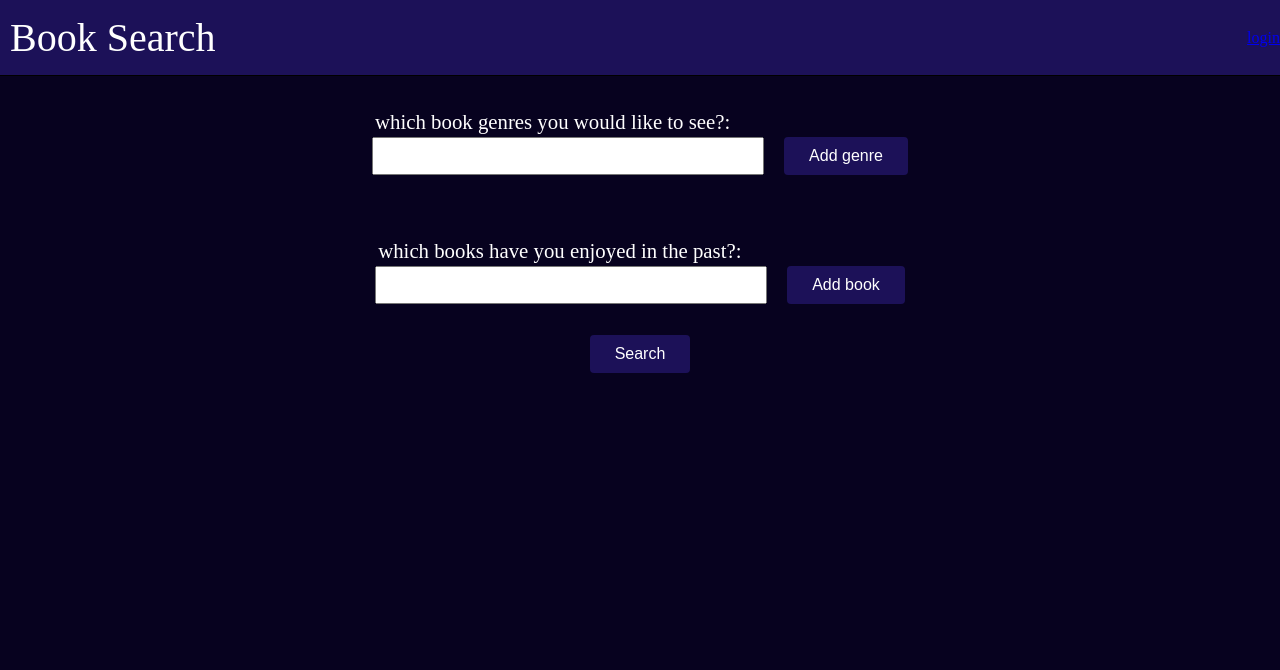
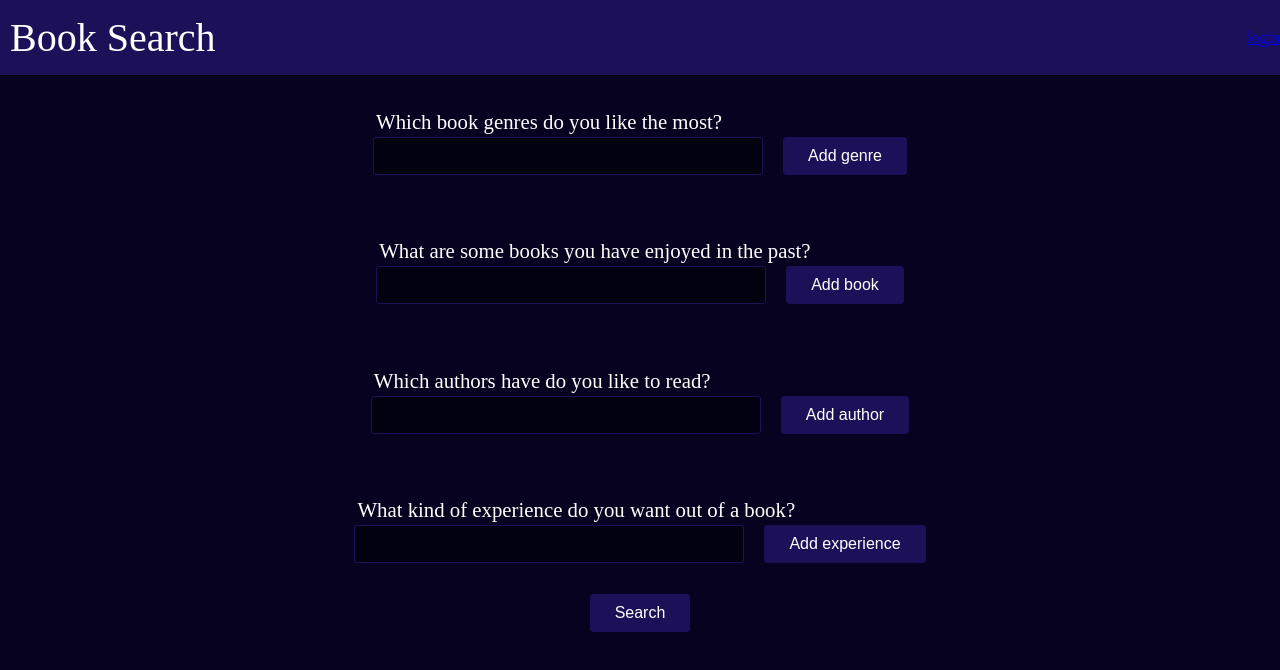
Before and after one commit to SpencerHitchcock05/Book-App, a React app in the folder client/: page / in a window 1280 px wide. Shown: the top 670 px of the page. Built offline with nearby package versions, Linux system fonts and the light colour scheme; the HTML template or start-up script is replaced by a standard one.

Commit message:
added param slides going to add slide show type interface for params

```diff
--- a/client/src/App.css
+++ b/client/src/App.css
@@ -96,7 +96,15 @@ body {
 
 .param-input {
     font-size: 1.4rem;
-    width: 30vw
+    width: 30vw;
+    background-color: #02010f;
+    border: 1px ridge var(--light-color);
+    color: white;
+    border-radius: 3px;
+}
+
+.param-input:focus {
+    outline: 3px ridge #251775;
 }
 
 .prompt-button {
--- a/client/src/Content.jsx
+++ b/client/src/Content.jsx
@@ -1,5 +1,5 @@
 import { useState, useRef } from 'react';
-import Params from './Params.jsx';
+import ParamSlides from './ParamSlides.jsx';
 import Result from './Result.jsx';
 import LoadingIcon from './LoadingIcon.jsx'
 
@@ -43,8 +43,7 @@ function Content() {
 
             {(!suggestions && !searching) && <>
             <div id="content">
-                <Params type={"genre"} question={"which book genres you would like to see?:"} setPrompts={setPrompts}/>
-                <Params type={"book"} question={"which books have you enjoyed in the past?:"} setPrompts={setPrompts}/>
+                <ParamSlides setPrompts={setPrompts}/>
             </div>
             <div>
               <button className='prompt-button' id='search-button' type='button' onClick={serverFetch}>Search</button>
--- a/client/src/Params.jsx
+++ b/client/src/Param.jsx
@@ -4,7 +4,7 @@ import { useEffect, useRef, useState } from "react"
 
 
 
-function Params(props) {
+function Param(props) {
 
     const [types, setTypes] = useState([]);
     const genreRef = useRef()
@@ -61,4 +61,4 @@ function Params(props) {
     )
 }
 
-export default Params
+export default Param
--- /dev/null
+++ b/client/src/ParamSlides.jsx
@@ -0,0 +1,43 @@
+import Param from './Param.jsx'
+
+
+
+const ParamSlides = (props) => {
+
+    const setPrompts = props.setPrompts
+
+    const prompts = [
+        {
+            type: "genre",
+            question: "Which book genres do you like the most?"
+        },
+        {
+            type: "book",
+            question: "What are some books you have enjoyed in the past?"
+        },
+        {
+            type: "author",
+            question: "Which authors have do you like to read?"
+        },
+        {
+            type: "experience",
+            question: "What kind of experience do you want out of a book?"
+        },
+    ]
+
+
+
+    return (
+        <>
+            {prompts.map((prompt, index) => {
+                return (
+                    <div key={index}>
+                        <Param key={index} type={prompt.type} question={prompt.question} setPrompts={setPrompts}/>
+                    </div>
+                )
+            })}
+        </>
+    )
+}
+
+export default ParamSlides;
```
